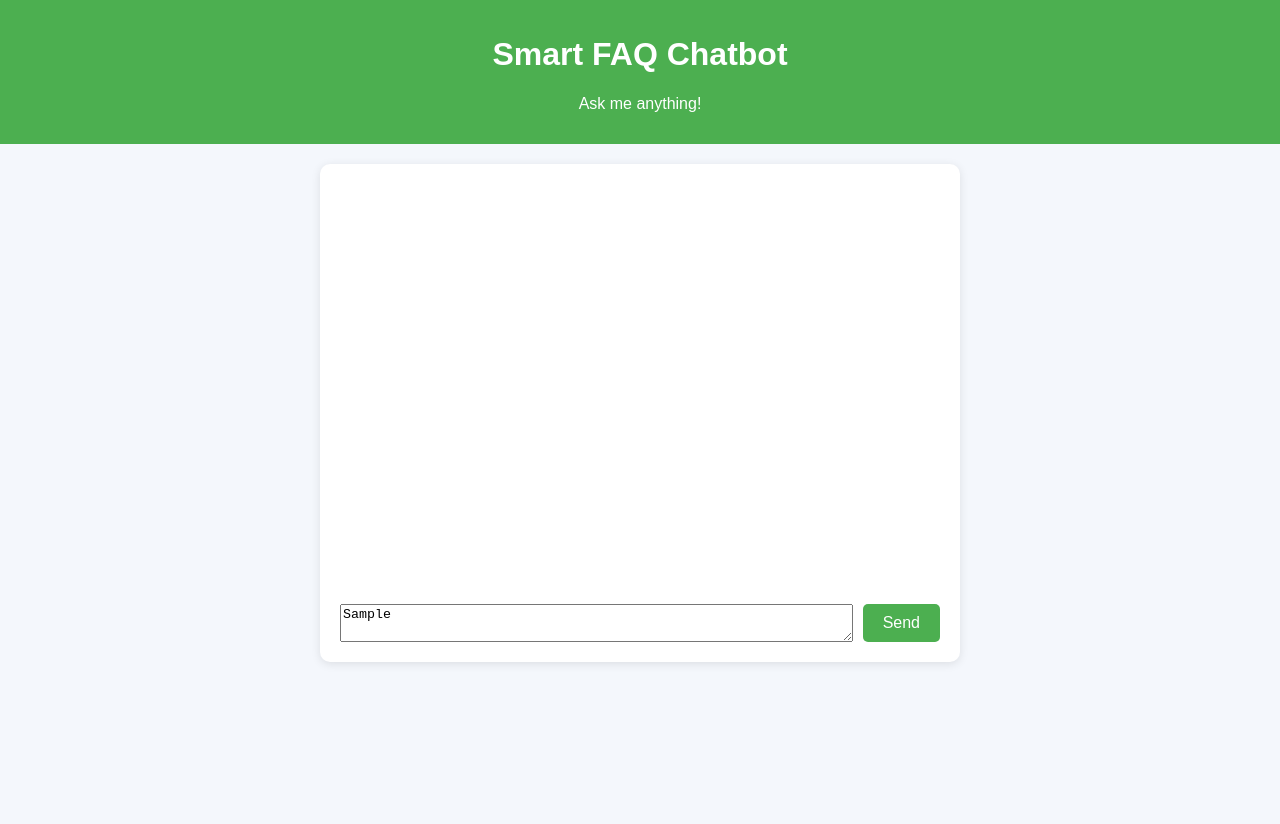
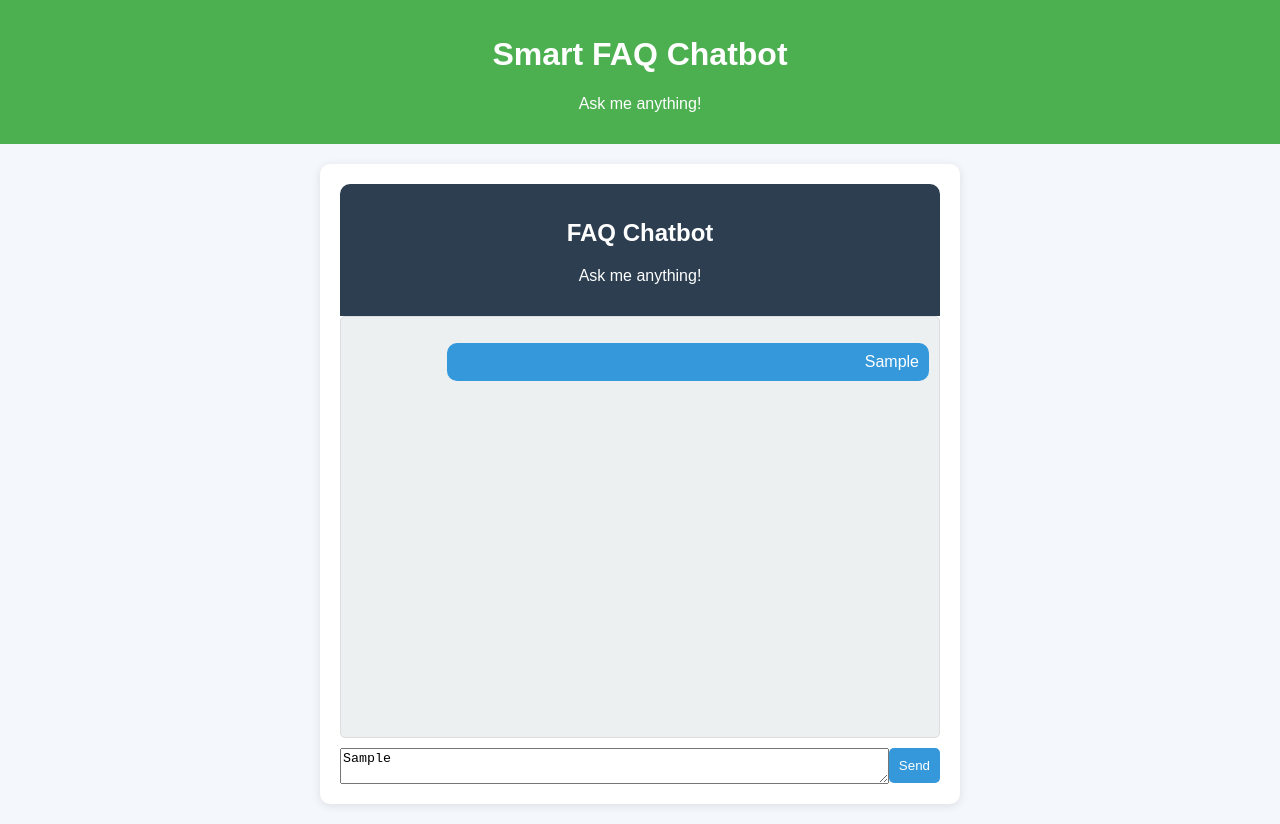
Before and after one commit to Absalom-Silwal/chatbot, a React (Create React App) app in the folder frontend/: page / in a window 1280 px wide. Both pictures are taken after typing "Sample" into the empty fields and a click on the button "Send". Before the commit the page ends 800 px from the top, so only its background shows below. Built offline with nearby package versions, Linux system fonts and the light colour scheme; no server answers.

Commit message:
backend query ilike fixed and frontend for chatbot added

```diff
--- a/frontend/src/App.js
+++ b/frontend/src/App.js
@@ -1,10 +1,12 @@
 //import logo from './logo.svg';
 import './App.css';
 import { useState } from 'react';
-import Button from './Button';
 
 function App() {
   const [question,setQuestion] = useState('');
+  const [answer,setAnswer]=useState([]);
+  const userQuestion = question?<div class="user-message"><p>{question}</p></div>:'';
+  const botAnswer = answer.length?<div class="chatbot-message"><p>{answer[0].answer}</p></div>:'';
   function onChangeQuestion(e){
     setQuestion(e.target.value);
   }
@@ -24,7 +26,8 @@ function App() {
         }
         return response.json();
     }).then((data)=>{
-      console.log(data);
+      console.log(data.faqs);
+      setAnswer(data.faqs);
     })
   }
   return (
@@ -34,16 +37,46 @@ function App() {
         <p>Ask me anything!</p>
       </header>
     <form onSubmit={callApi}>
-      <div class="chat-container">
-          <div class="messages" id="messages">
+
+          {/* <div class="messages" id="messages">
 
           </div>
 
           <div class="input-area">
               <textarea type="text" id="user-input" onChange={onChangeQuestion} placeholder="Type your question..." ></textarea>
               <button id="send-btn">Send</button>
-          </div>
-      </div>
+          </div> */}
+          <div class="chat-container">
+            <div class="chat-header">
+                <h2>FAQ Chatbot</h2>
+                <p>Ask me anything!</p>
+            </div>
+
+            <div class="chat-box" id="chat-box">
+                {/* <div class="user-message">
+                    <p>What is your return policy?</p>
+                </div>
+                <div class="chatbot-message">
+                    <p>Our return policy allows returns within 30 days of purchase. For more details, please check our Return & Refund page.</p>
+                </div>
+                <div class="user-message">
+                    <p>How can I track my order?</p>
+                </div>
+                <div class="chatbot-message">
+                    <p>You can track your order by visiting the "Order Status" section on our website. Enter your order number to get real-time updates.</p>
+                </div> */}
+                {/* {faqList} */}
+                {userQuestion}
+                {botAnswer}
+
+            </div>
+
+            <div class="input-container">
+            <textarea type="text" id="user-input" onChange={onChangeQuestion} placeholder="Type your question..." ></textarea>
+                <button>Send</button>
+            </div>
+        </div>
+
     </form>
 
     </div>
--- a/frontend/src/index.css
+++ b/frontend/src/index.css
@@ -1,19 +1,88 @@
 body {
+  font-family: Arial, sans-serif;
+  background-color: #f4f4f9;
   margin: 0;
-  font-family: -apple-system, BlinkMacSystemFont, 'Segoe UI', 'Roboto', 'Oxygen',
-    'Ubuntu', 'Cantarell', 'Fira Sans', 'Droid Sans', 'Helvetica Neue',
-    sans-serif;
-  -webkit-font-smoothing: antialiased;
-  -moz-osx-font-smoothing: grayscale;
+  padding: 0;
 }
 
-code {
-  font-family: source-code-pro, Menlo, Monaco, Consolas, 'Courier New',
-    monospace;
+.chat-container {
+  width: 100%;
+  max-width: 600px;
+  margin: 50px auto;
+  background-color: #fff;
+  border-radius: 10px;
+  box-shadow: 0 4px 8px rgba(0, 0, 0, 0.1);
+  padding: 20px;
 }
+
+.chat-header {
+  background-color: #2c3e50;
+  color: #fff;
+  padding: 15px;
+  text-align: center;
+  border-radius: 10px 10px 0 0;
+}
+
+.chat-box {
+  height: 400px;
+  overflow-y: auto;
+  border: 1px solid #ddd;
+  padding: 10px;
+  background-color: #ecf0f1;
+  border-radius: 5px;
+  margin-bottom: 10px;
+}
+
+.user-message,
+.chatbot-message {
+  margin: 10px 0;
+}
+
+.user-message p,
+.chatbot-message p {
+  padding: 10px;
+  border-radius: 10px;
+  max-width: 80%;
+}
+
+.user-message p {
+  background-color: #3498db;
+  color: #fff;
+  margin-left: auto;
+  text-align: right;
+}
+
+.chatbot-message p {
+  background-color: #2ecc71;
+  color: #fff;
+}
+
+.input-container {
+  display: flex;
+  align-items: center;
+}
+
+.input-container input {
+  width: 80%;
+  padding: 10px;
+  border: 1px solid #ddd;
+  border-radius: 5px;
+  margin-right: 10px;
+}
+
+.input-container button {
+  padding: 10px;
+  background-color: #3498db;
+  color: #fff;
+  border: none;
+  border-radius: 5px;
+  cursor: pointer;
+}
+
+.input-container button:hover {
+  background-color: #2980b9;
+}
+
 textarea{
   width: 100% !important;
 }
-textarea:focus{
-  border-color: aqua !important;
-}
```
Also changed, not shown: 1 other file (tests, documents, lock files or other folders).
